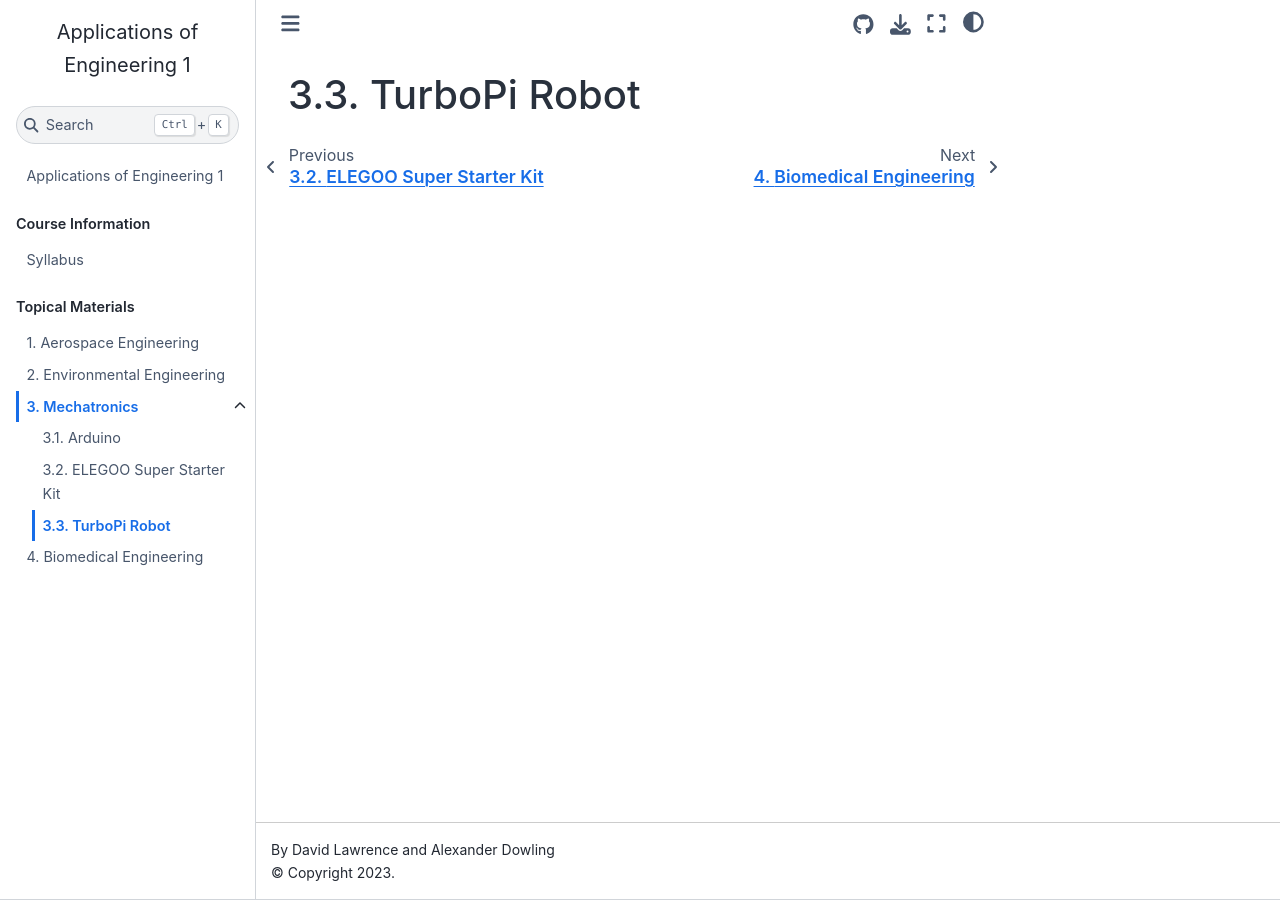
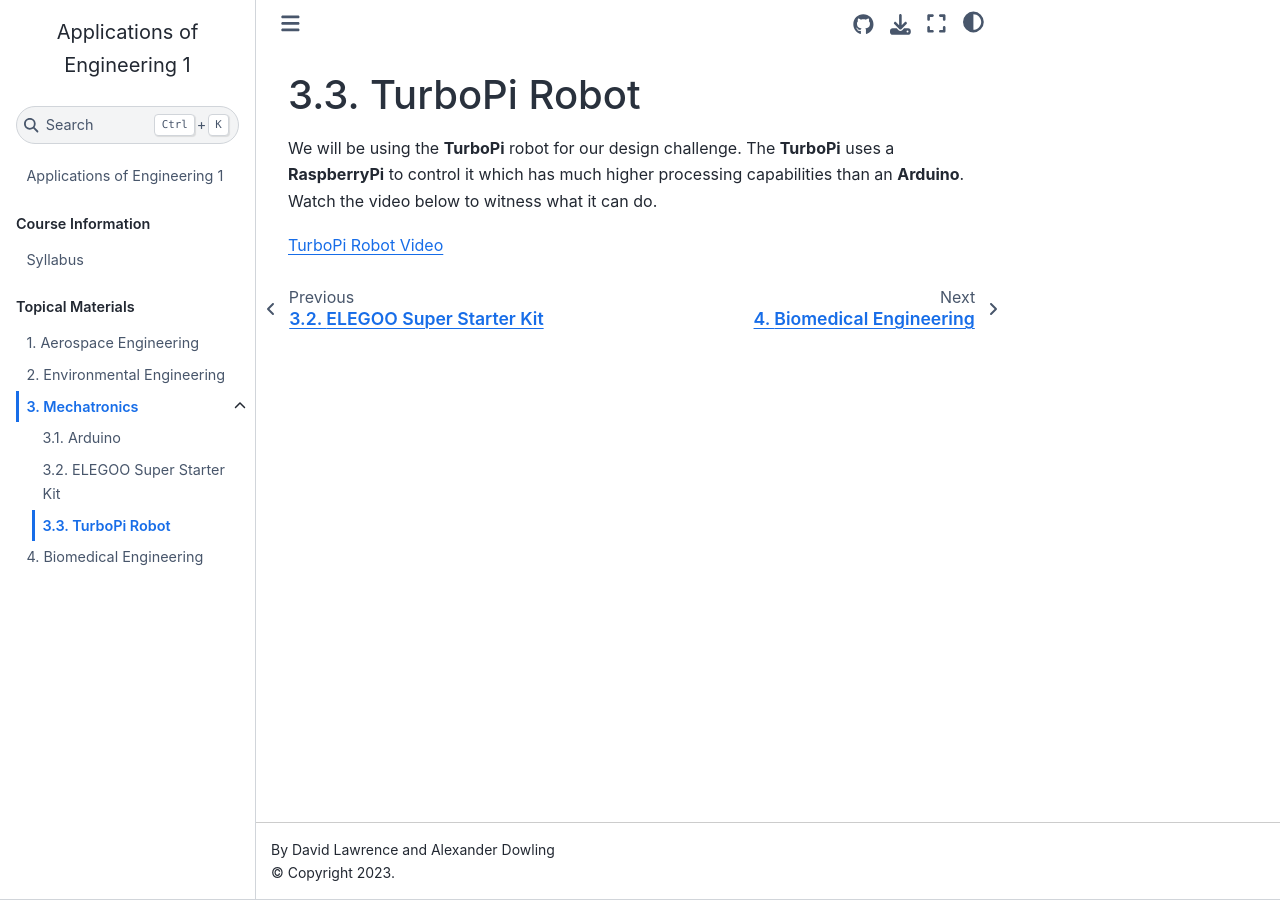
Before and after one commit to Culver-Academies/engineering1, a Jupyter Book: the page built from mech/TurboPi.md, in a window 1280 px wide. Built offline with Jupyter Book 1.0.4 settings and Sphinx 7.4.7 and the Sphinx Book theme 1.1.4, drawn with Linux system fonts in a browser that asks for light colours.

Commit message:
Update TurboPi.md

```diff
--- a/mech/TurboPi.md
+++ b/mech/TurboPi.md
@@ -1 +1,5 @@
 # TurboPi Robot
+
+We will be using the **TurboPi** robot for our design challenge. The **TurboPi** uses a **RaspberryPi** to control it which has much higher processing capabilities than an **Arduino**. Watch the video below to witness what it can do.
+
+[TurboPi Robot Video](https://www.youtube.com/watch?v=an129hkrHlg)
```
